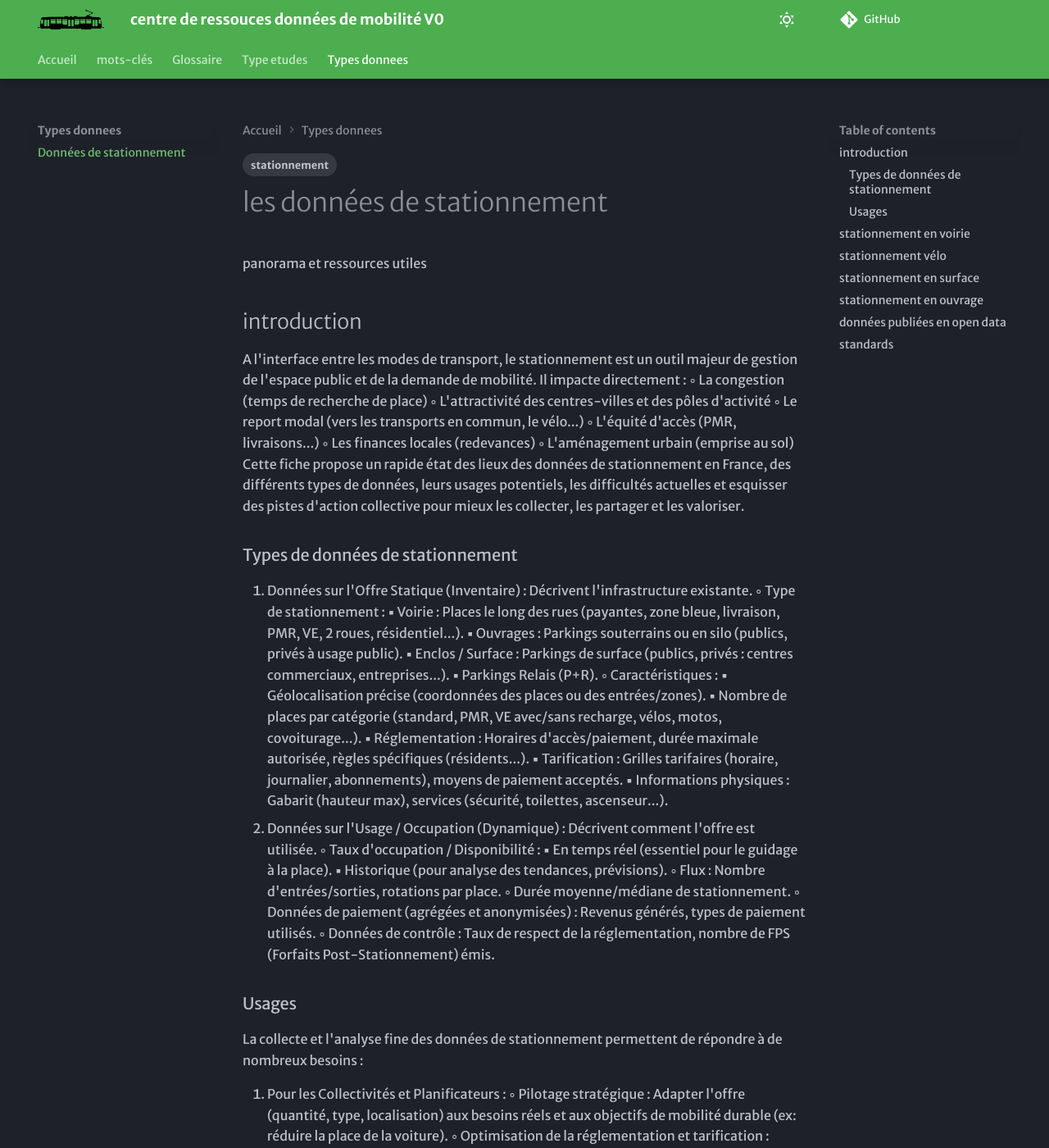
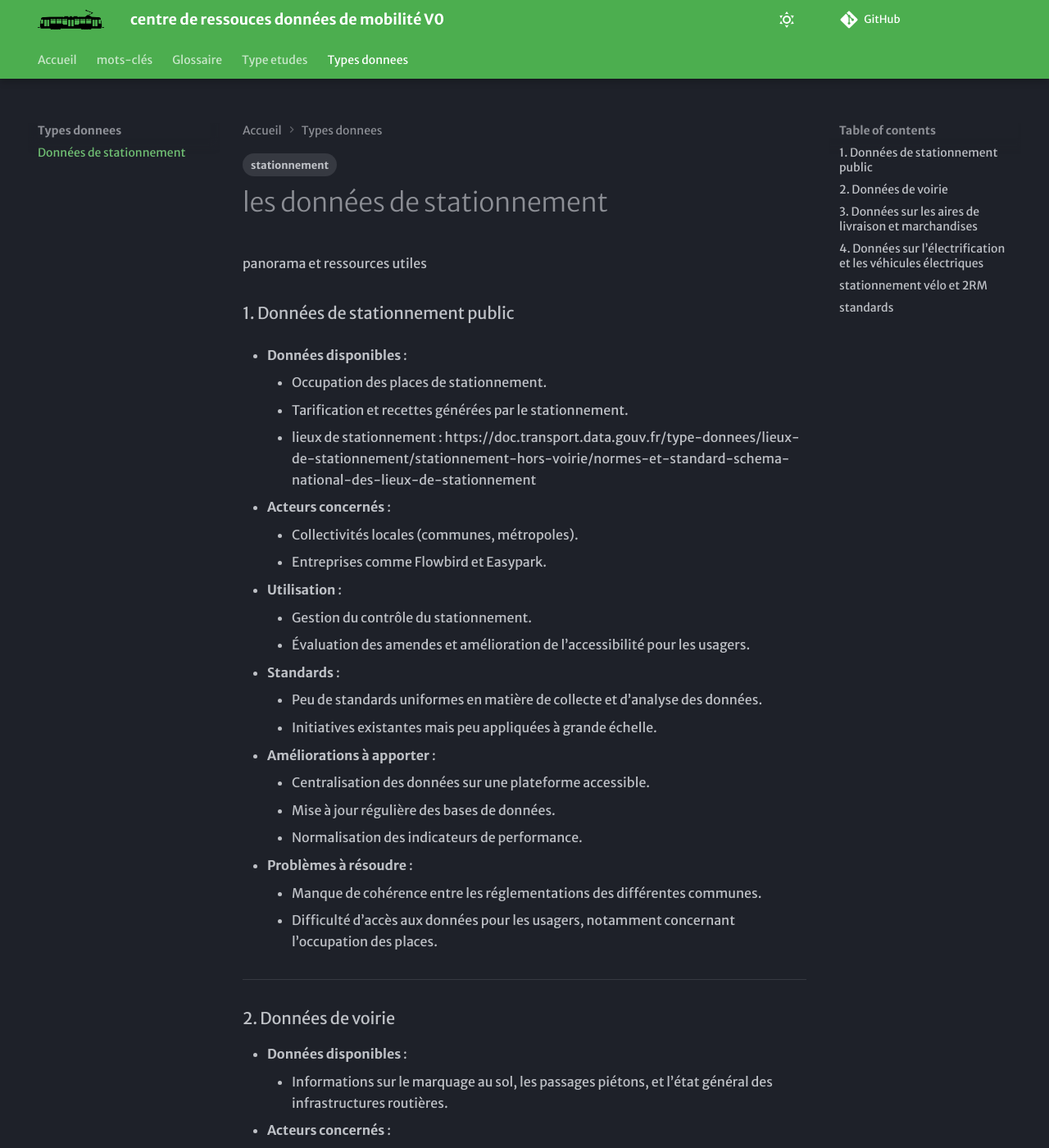
Before and after one commit to xdurang/mobscidat, an MkDocs documentation site: the page built from docs/types_donnees/stationnement.md, in a window 1280 px wide and 1400 px high. Shown: the whole window at 82% size. Built offline with MkDocs 1.6.1 and Material for MkDocs 9.7.7, drawn with Linux system fonts in a browser that asks for light colours; some web fonts are replaced; comment, search, counter and statistics services are not loaded; some of the changed text lies outside the part shown.

Commit message:
Update stationnement.md

```diff
--- a/docs/types_donnees/stationnement.md
+++ b/docs/types_donnees/stationnement.md
@@ -7,72 +7,93 @@ tags:
 # les données de stationnement
 panorama et ressources utiles
 
-## introduction
-A l'interface entre les modes de transport, le stationnement est un outil majeur de gestion de l'espace public et de la demande de mobilité. Il impacte directement :
-◦ La congestion (temps de recherche de place)
-◦ L'attractivité des centres-villes et des pôles d'activité
-◦ Le report modal (vers les transports en commun, le vélo...)
-◦ L'équité d'accès (PMR, livraisons...)
-◦ Les finances locales (redevances)
-◦ L'aménagement urbain (emprise au sol)
-Cette fiche propose un rapide état des lieux des données de stationnement en France, des différents types de données, leurs usages potentiels, les difficultés actuelles et esquisser des pistes d'action collective pour mieux les collecter, les partager et les valoriser.
+### 1. Données de stationnement public
 
-### Types de données de stationnement
-1. Données sur l'Offre Statique (Inventaire) : Décrivent l'infrastructure existante.
-   ◦ Type de stationnement :
-   ▪ Voirie : Places le long des rues (payantes, zone bleue, livraison, PMR, VE, 2 roues, résidentiel...).
-   ▪ Ouvrages : Parkings souterrains ou en silo (publics, privés à usage public).
-   ▪ Enclos / Surface : Parkings de surface (publics, privés : centres commerciaux, entreprises...).
-   ▪ Parkings Relais (P+R).
-   ◦ Caractéristiques :
-   ▪ Géolocalisation précise (coordonnées des places ou des entrées/zones).
-   ▪ Nombre de places par catégorie (standard, PMR, VE avec/sans recharge, vélos, motos, covoiturage...).
-   ▪ Réglementation : Horaires d'accès/paiement, durée maximale autorisée, règles spécifiques (résidents...).
-   ▪ Tarification : Grilles tarifaires (horaire, journalier, abonnements), moyens de paiement acceptés.
-   ▪ Informations physiques : Gabarit (hauteur max), services (sécurité, toilettes, ascenseur...).
-2. Données sur l'Usage / Occupation (Dynamique) : Décrivent comment l'offre est utilisée.
-   ◦ Taux d'occupation / Disponibilité :
-   ▪ En temps réel (essentiel pour le guidage à la place).
-   ▪ Historique (pour analyse des tendances, prévisions).
-   ◦ Flux : Nombre d'entrées/sorties, rotations par place.
-   ◦ Durée moyenne/médiane de stationnement.
-   ◦ Données de paiement (agrégées et anonymisées) : Revenus générés, types de paiement utilisés.
-   ◦ Données de contrôle : Taux de respect de la réglementation, nombre de FPS (Forfaits Post-Stationnement) émis.
+*   **Données disponibles** :
+    *   Occupation des places de stationnement.
+    *   Tarification et recettes générées par le stationnement.
+    *   lieux de stationnement : https://doc.transport.data.gouv.fr/type-donnees/lieux-de-stationnement/stationnement-hors-voirie/normes-et-standard-schema-national-des-lieux-de-stationnement
 
-### Usages
-La collecte et l'analyse fine des données de stationnement permettent de répondre à de nombreux besoins :
+*   **Acteurs concernés** :
+    *   Collectivités locales (communes, métropoles).
+    *   Entreprises comme Flowbird et Easypark.
+*   **Utilisation** :
+    *   Gestion du contrôle du stationnement.
+    *   Évaluation des amendes et amélioration de l’accessibilité pour les usagers.
+*   **Standards** :
+    *   Peu de standards uniformes en matière de collecte et d’analyse des données.
+    *   Initiatives existantes mais peu appliquées à grande échelle.
+*   **Améliorations à apporter** :
+    *   Centralisation des données sur une plateforme accessible.
+    *   Mise à jour régulière des bases de données.
+    *   Normalisation des indicateurs de performance.
+*   **Problèmes à résoudre** :
+    *   Manque de cohérence entre les réglementations des différentes communes.
+    *   Difficulté d’accès aux données pour les usagers, notamment concernant l’occupation des places.
 
-1. Pour les Collectivités et Planificateurs :
-        ◦ Pilotage stratégique : Adapter l'offre (quantité, type, localisation) aux besoins réels et aux objectifs de mobilité durable (ex: réduire la place de la voiture).
-        ◦ Optimisation de la réglementation et tarification : Influencer les comportements (report modal, rotation), améliorer l'équité, optimiser les recettes.
-        ◦ Gestion du trafic : Réduire le trafic de recherche (estimé à 20-30% du trafic en centre-ville) via l'information et le guidage.
-        ◦ Aménagement urbain : Libérer de l'espace public, planifier les besoins futurs (ex: déploiement des bornes de recharge).
-        ◦ Évaluation des politiques publiques : Mesurer l'impact des décisions prises.
-2. Pour les Opérateurs de Stationnement (Publics/Privés) :
-        ◦ Gestion opérationnelle : Optimisation des équipes, maintenance prédictive.
-        ◦ Performance économique : Ajustement des tarifs, développement de nouveaux services (réservation...).
-        ◦ Amélioration de l'expérience client.
-3. Pour les Usagers (via Applications de Mobilité / MaaS / SIG) :
-        ◦ Information en temps réel : Trouver une place disponible rapidement (voirie ou ouvrage), connaître le tarif, les horaires.
-        ◦ Guidage à la place.
-        ◦ Paiement simplifié et dématérialisé.
-        ◦ Planification de trajets multimodaux incluant le stationnement.
-4. Pour les Services de Contrôle :
-        ◦ Optimisation des tournées de contrôle.
-        ◦ Analyse de la fraude et du respect des règles.
+---
 
-## stationnement en voirie
+### 2. Données de voirie
 
-## stationnement vélo
+*   **Données disponibles** :
+    *   Informations sur le marquage au sol, les passages piétons, et l’état général des infrastructures routières.
+*   **Acteurs concernés** :
+    *   Services municipaux responsables de la voirie.
+    *   Agences d’urbanisme et bureaux d’études.
+*   **Utilisation** :
+    *   Planification urbaine et évaluation de l’impact des aménagements sur la circulation et la sécurité.
+*   **Standards** :
+    *   Hétérogénéité dans les pratiques de collecte et de gestion des données selon les villes.
+*   **Améliorations à apporter** :
+    *   Développement d’un référentiel commun pour la gestion des données de voirie.
+    *   Intégration des données dans un système centralisé pour faciliter l’accès.
+*   **Problèmes à résoudre** :
+    *   Qualité des données géographiques souvent insuffisante.
+    *   Manque de coordination entre les différents services impliqués.
+
+---
+
+### 3. Données sur les aires de livraison et marchandises
+
+*   **Données disponibles** :
+    *   Règlementations relatives aux aires de livraison.
+    *   Informations sur l’utilisation des espaces dédiés aux livraisons.
+*   **Acteurs concernés** :
+    *   Commerçants et entreprises de logistique.
+    *   Municipalités qui régulent l’utilisation de l’espace public.
+*   **Utilisation** :
+    *   Optimisation de la gestion des livraisons en milieu urbain.
+    *   Amélioration de l’efficacité des opérations commerciales.
+*   **Standards** :
+    *   Absence de normes claires, ce qui complique la gestion intercommunale des aires de livraison.
+*   **Améliorations à apporter** :
+    *   Création d’une base de données partagée et standardisée pour les aires de livraison.
+    *   Harmonisation des règlementations entre communes.
+*   **Problèmes à résoudre** :
+    *   Incohérences réglementaires entre les différentes communes, rendant difficile la planification des livraisons.
+
+---
+
+### 4. Données sur l’électrification et les véhicules électriques
+
+*   **Données disponibles** :
+    *   Informations sur les bornes de recharge pour véhicules électriques et leur utilisation.
+*   **Acteurs concernés** :
+    *   Fournisseurs d’énergie et opérateurs de recharge.
+    *   Collectivités locales qui mettent en place l’infrastructure.
+*   **Utilisation** :
+    *   Encouragement de l’utilisation de véhicules électriques.
+    *   Amélioration de l’infrastructure de recharge pour répondre à la demande croissante.
+*   **Standards** :
+    *   Normes techniques existent mais sont peu appliquées dans la pratique.
+*   **Améliorations à apporter** :
+    *   Augmenter le nombre de points de recharge disponibles.
+    *   Assurer l’interopérabilité des systèmes de recharge entre différents fournisseurs.
+*   **Problèmes à résoudre** :
+    *   Accès limité aux données sur l’utilisation des bornes de recharge, ce qui complique la planification de nouvelles installations.## stationnement vélo
 https://doc.transport.data.gouv.fr/type-donnees/documentation-sur-le-stationnement-cyclable
 https://transport.data.gouv.fr/datasets?type=bike-parking
 
-## stationnement en surface
-lieux de stationnement : https://doc.transport.data.gouv.fr/type-donnees/lieux-de-stationnement/stationnement-hors-voirie/normes-et-standard-schema-national-des-lieux-de-stationnement
+### stationnement vélo et 2RM
 
-## stationnement en ouvrage
-
-## données publiées en open data
-
-
-## standards
+### standards
```
